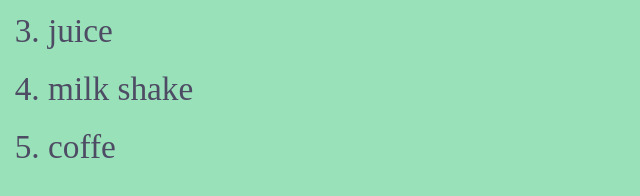
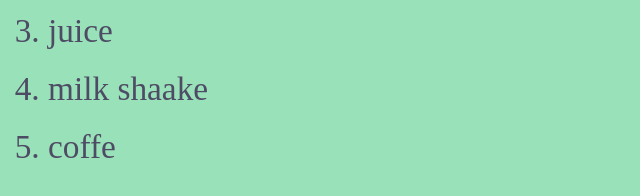
Before and after one commit to abdul-km/learn, a plain HTML site: page list/list.html in a window 1280 px wide. Shown: the part 414-610 px from the top of the page, 0-640 px from the left. Drawn offline with Linux system fonts and the light colour scheme.

Commit message:
a new html is added

```diff
--- a/list/list.html
+++ b/list/list.html
@@ -22,7 +22,7 @@
         <li>tea</li>
         <li>milk</li>
         <li>juice</li>
-        <li>milk shake</li>
+        <li>milk shaake</li>
         <li>coffe</li>
     </ol>
 
```
